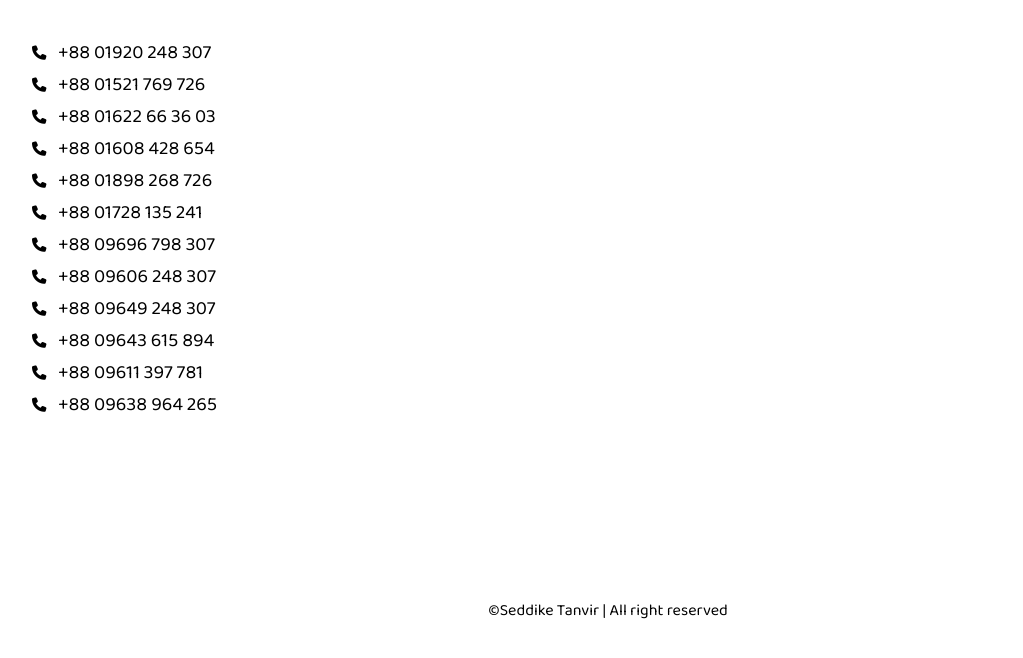
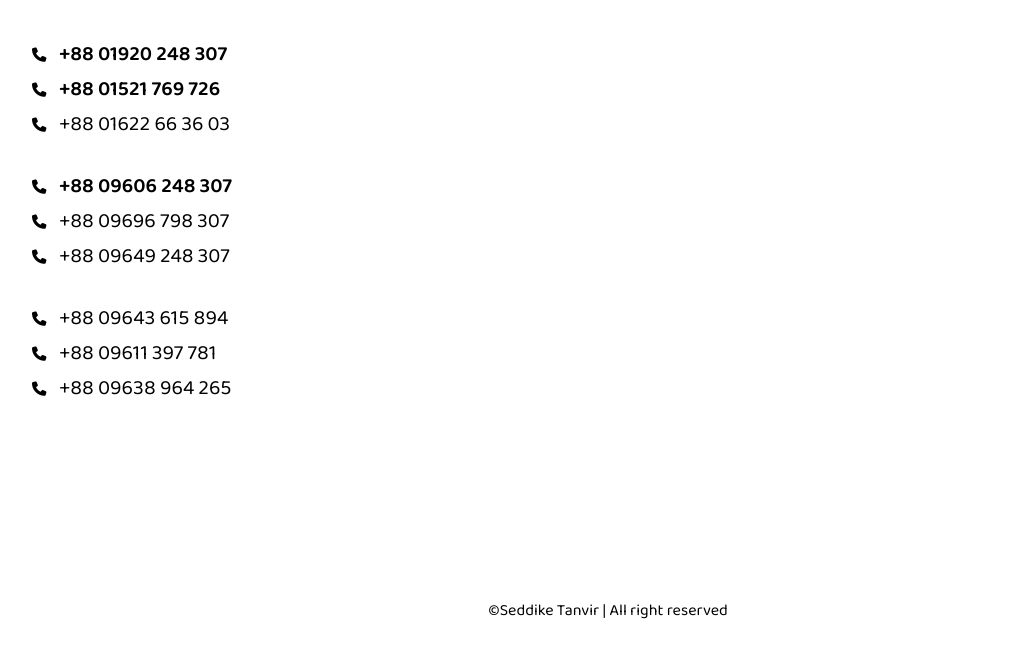
Before and after one commit to seddike-tanvir/seddiketanvir.com, a plain HTML site: page mini/shortURL/contactOption/phone.html in a window 1280 px wide. Shown: the part 58-716 px from the top of the page, without its empty margins (32-1055 px from the left). Drawn offline with Linux system fonts and the light colour scheme; a web font is replaced by a local one.

Commit message:
Commited by SM

```diff
--- a/mini/shortURL/contactOption/css/style.css
+++ b/mini/shortURL/contactOption/css/style.css
@@ -73,7 +73,7 @@ hr{
 .line,
 .line span{
     /* display: block; */
-    font-size: 1.2rem;
+    font-size: 1.3rem;
 }
 .line{
     width: 100%;
@@ -95,6 +95,12 @@ hr{
     color: rgb(255, 255, 255);
     background-color: rgb(0, 0, 0);
 }
+#bolded_line{
+    font-weight: 600;
+    /* font-size: 1.2; */
+    /* color: green; */
+
+}
 
 
 
--- a/mini/shortURL/contactOption/phone.html
+++ b/mini/shortURL/contactOption/phone.html
@@ -18,15 +18,17 @@
 
     <section class="main">
         <div class="card_wrapper">
-            <p class="line"><i class="fa-solid fa-phone"></i>&nbsp;&nbsp;<span> +88 01920 248 307 &nbsp;</span></p>
-            <p class="line"><i class="fa-solid fa-phone"></i>&nbsp;&nbsp;<span> +88 01521 769 726 &nbsp;</span></p>
+            <p class="line"><i class="fa-solid fa-phone"></i>&nbsp;&nbsp;<span id="bolded_line"> +88 01920 248 307 &nbsp;</span></p>
+            <p class="line"><i class="fa-solid fa-phone"></i>&nbsp;&nbsp;<span id="bolded_line"> +88 01521 769 726 &nbsp;</span></p>
             <p class="line"><i class="fa-solid fa-phone"></i>&nbsp;&nbsp;<span> +88 01622 66 36 03 &nbsp;</span></p>
-            <p class="line"><i class="fa-solid fa-phone"></i>&nbsp;&nbsp;<span> +88 01608 428 654 &nbsp;</span></p>
-            <p class="line"><i class="fa-solid fa-phone"></i>&nbsp;&nbsp;<span> +88 01898 268 726 &nbsp;</span></p>
-            <p class="line"><i class="fa-solid fa-phone"></i>&nbsp;&nbsp;<span> +88 01728 135 241 &nbsp;</span></p>
+            <br>
+            <!-- <p class="line"><i class="fa-solid fa-phone"></i>&nbsp;&nbsp;<span> +88 01608 428 654 &nbsp;</span></p> -->
+            <!-- <p class="line"><i class="fa-solid fa-phone"></i>&nbsp;&nbsp;<span> +88 01898 268 726 &nbsp;</span></p> -->
+            <!-- <p class="line"><i class="fa-solid fa-phone"></i>&nbsp;&nbsp;<span> +88 01728 135 241 &nbsp;</span></p> -->
+            <p class="line"><i class="fa-solid fa-phone"></i>&nbsp;&nbsp;<span id="bolded_line"> +88 09606 248 307 &nbsp;</span></p>
             <p class="line"><i class="fa-solid fa-phone"></i>&nbsp;&nbsp;<span> +88 09696 798 307 &nbsp;</span></p>
-            <p class="line"><i class="fa-solid fa-phone"></i>&nbsp;&nbsp;<span> +88 09606 248 307 &nbsp;</span></p>
             <p class="line"><i class="fa-solid fa-phone"></i>&nbsp;&nbsp;<span> +88 09649 248 307 &nbsp;</span></p>
+            <br>
             <p class="line"><i class="fa-solid fa-phone"></i>&nbsp;&nbsp;<span> +88 09643 615 894 &nbsp;</span></p>
             <p class="line"><i class="fa-solid fa-phone"></i>&nbsp;&nbsp;<span> +88 09611 397 781 &nbsp;</span></p>
             <p class="line"><i class="fa-solid fa-phone"></i>&nbsp;&nbsp;<span> +88 09638 964 265 &nbsp;</span></p>
```
Also changed, not shown: mini/contactOnly/index.html (+2 -2 lines), mini/index.html (+1 -1 lines), mini/resume/index.html (+2 -2 lines).
